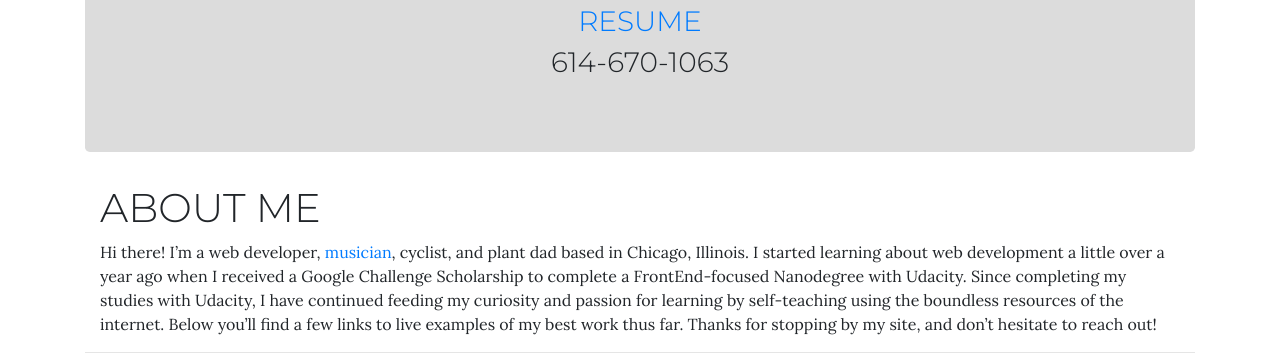
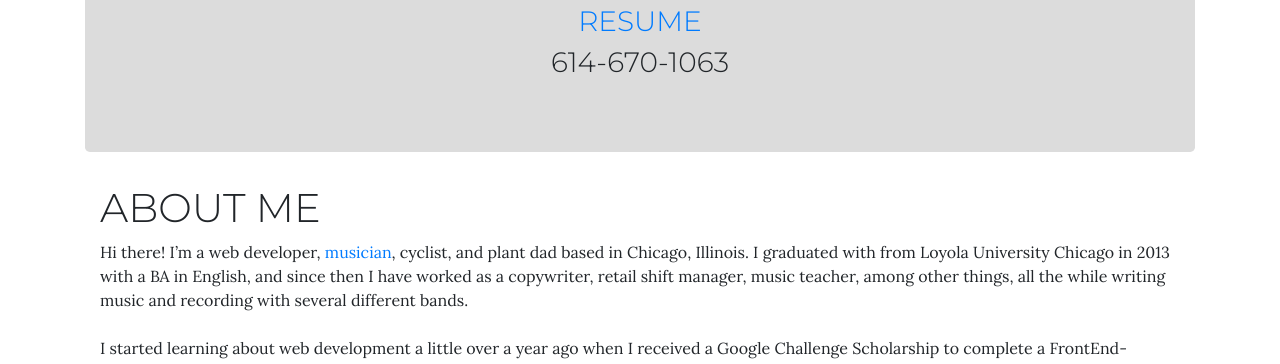
Before and after one commit to nickharriscodes/myportfolio, a plain HTML site: page index.html in a window 1280 px wide. Shown: the part 530-894 px from the top of the page. Drawn offline with Linux system fonts and the light colour scheme.

Commit message:
Added to About Me section

```diff
--- a/index.html
+++ b/index.html
@@ -49,7 +49,7 @@
     <div class="container">
 
         <h1 class="page-header">About Me</h1>
-        <p>Hi there! I’m a web developer, <a href="https://rickymirage.bandcamp.com/">musician</a>, cyclist, and plant dad based in Chicago, Illinois. I started learning about web development a little over a year ago when I received a Google Challenge Scholarship to complete a FrontEnd-focused Nanodegree with Udacity.  Since completing my studies with Udacity, I have continued feeding my curiosity and passion for learning by self-teaching using the boundless resources of the internet. Below you’ll find a few links to live examples of my best work thus far. Thanks for stopping by my site, and don’t hesitate to reach out!</p>
+        <p>Hi there! I’m a web developer, <a href="https://rickymirage.bandcamp.com/">musician</a>, cyclist, and plant dad based in Chicago, Illinois. I graduated with from Loyola University Chicago in 2013 with a BA in English, and since then I have worked as a copywriter, retail shift manager, music teacher, among other things, all the while writing music and recording with several different bands. <br><br>I started learning about web development a little over a year ago when I received a Google Challenge Scholarship to complete a FrontEnd-focused Nanodegree with Udacity.  Since completing my studies with Udacity, I have continued feeding my curiosity and passion for learning by self-teaching using the boundless resources of the internet. Below you’ll find a few links to live examples of my best work thus far. Thanks for stopping by my site, and be sure to reach out and say hi!</p>
 
     </div>
 
```
